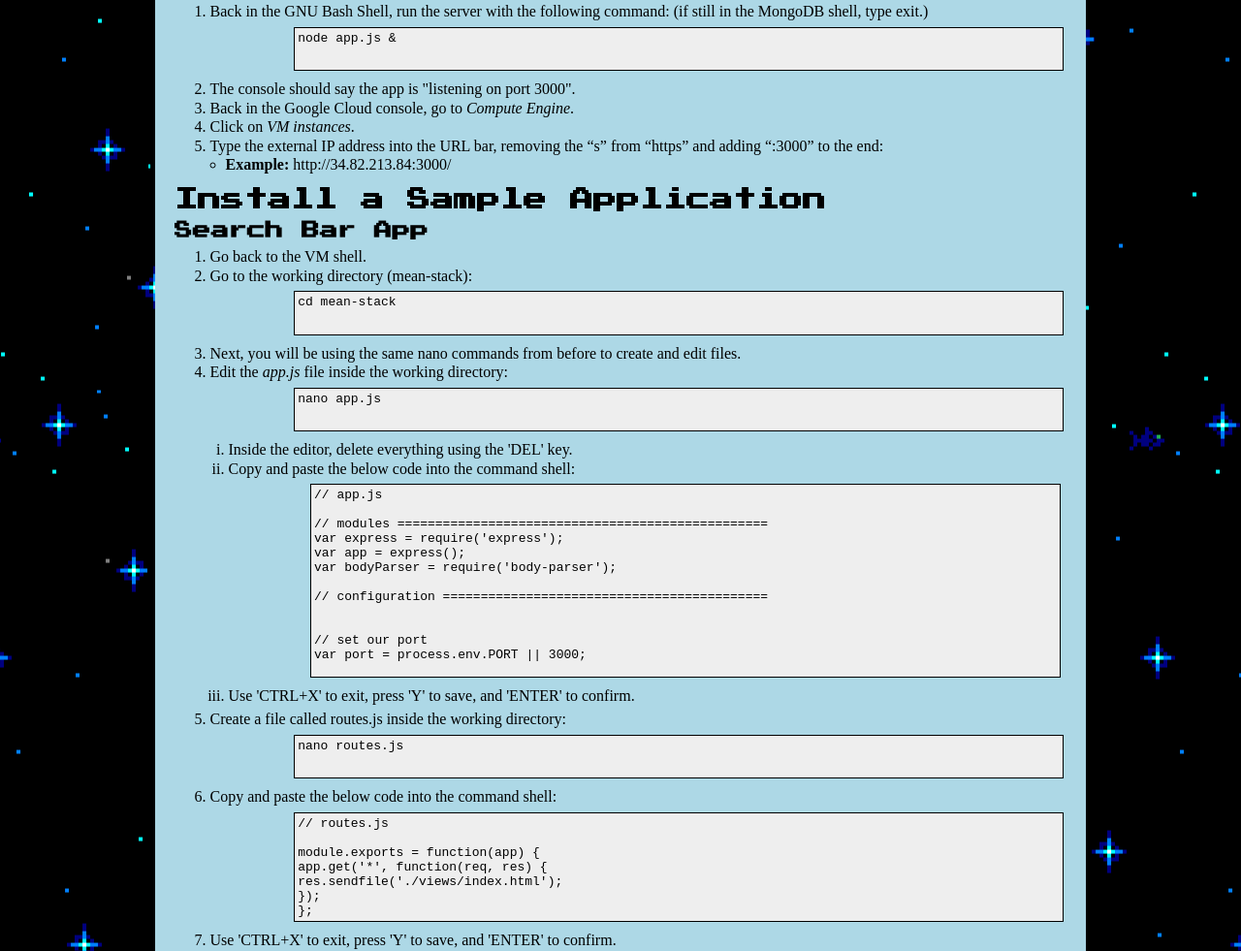
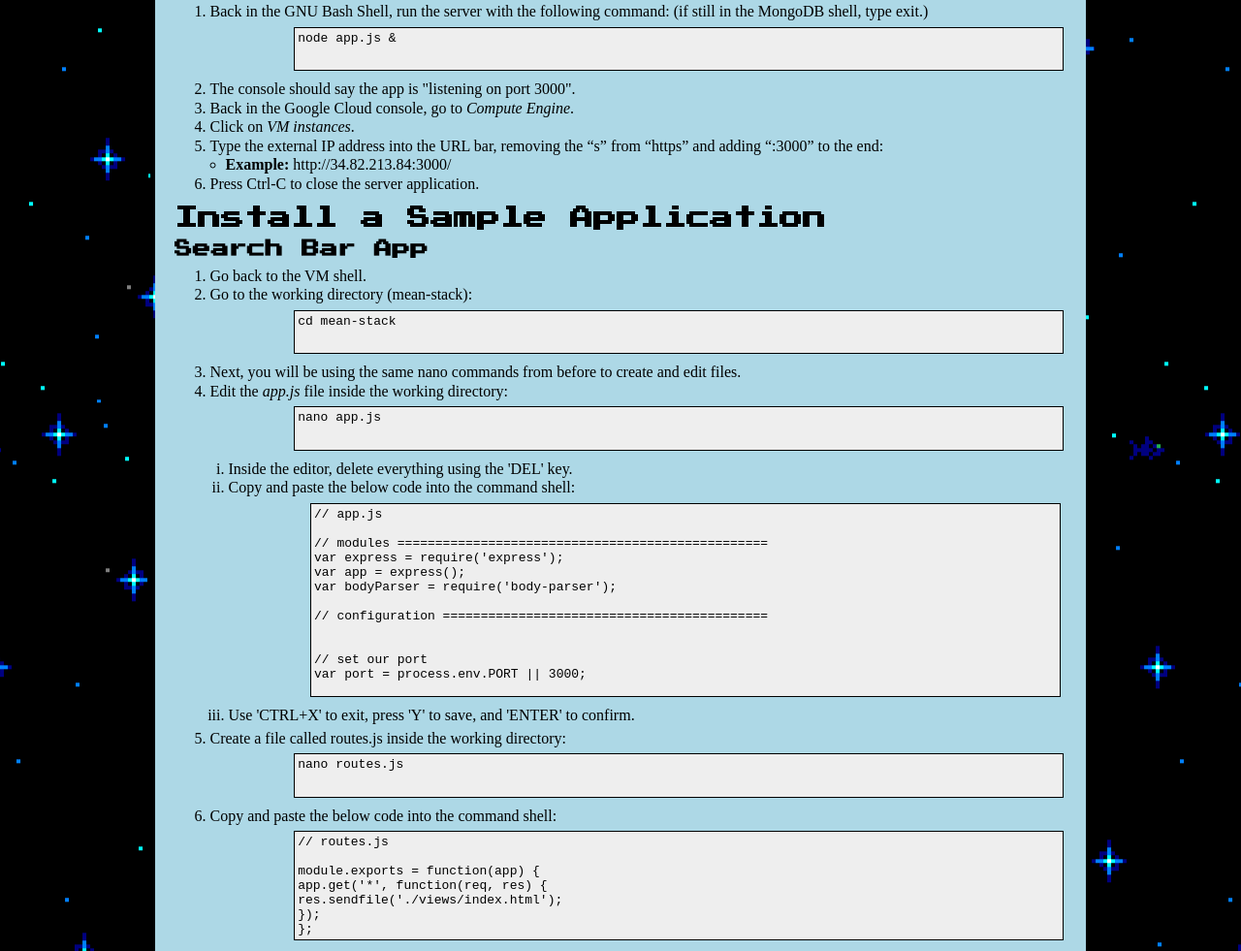
Before and after one commit to Jesus-Rodriguez-Ca/StackTutorial, a plain HTML site: page webpage/index.html in a window 1280 px wide. Shown: the part 2706-3687 px from the top of the page at 97% size. Drawn offline with Linux system fonts and the light colour scheme.

Commit message:
Added note about using Ctrl-C to close Node.js.

```diff
--- a/webpage/index.html
+++ b/webpage/index.html
@@ -149,6 +149,7 @@
 				<li>Click on <em>VM instances</em>.</li>
 				<li>Type the external IP address into the URL bar, removing the “s” from “https” and adding “:3000” to the end:</li>
 					<ul><li><strong>Example:</strong> http://34.82.213.84:3000/</li></ul>
+				<li>Press Ctrl-C to close the server application.</li>
 				</ol>
 
 				<h2>Install a Sample Application</h2>
```
